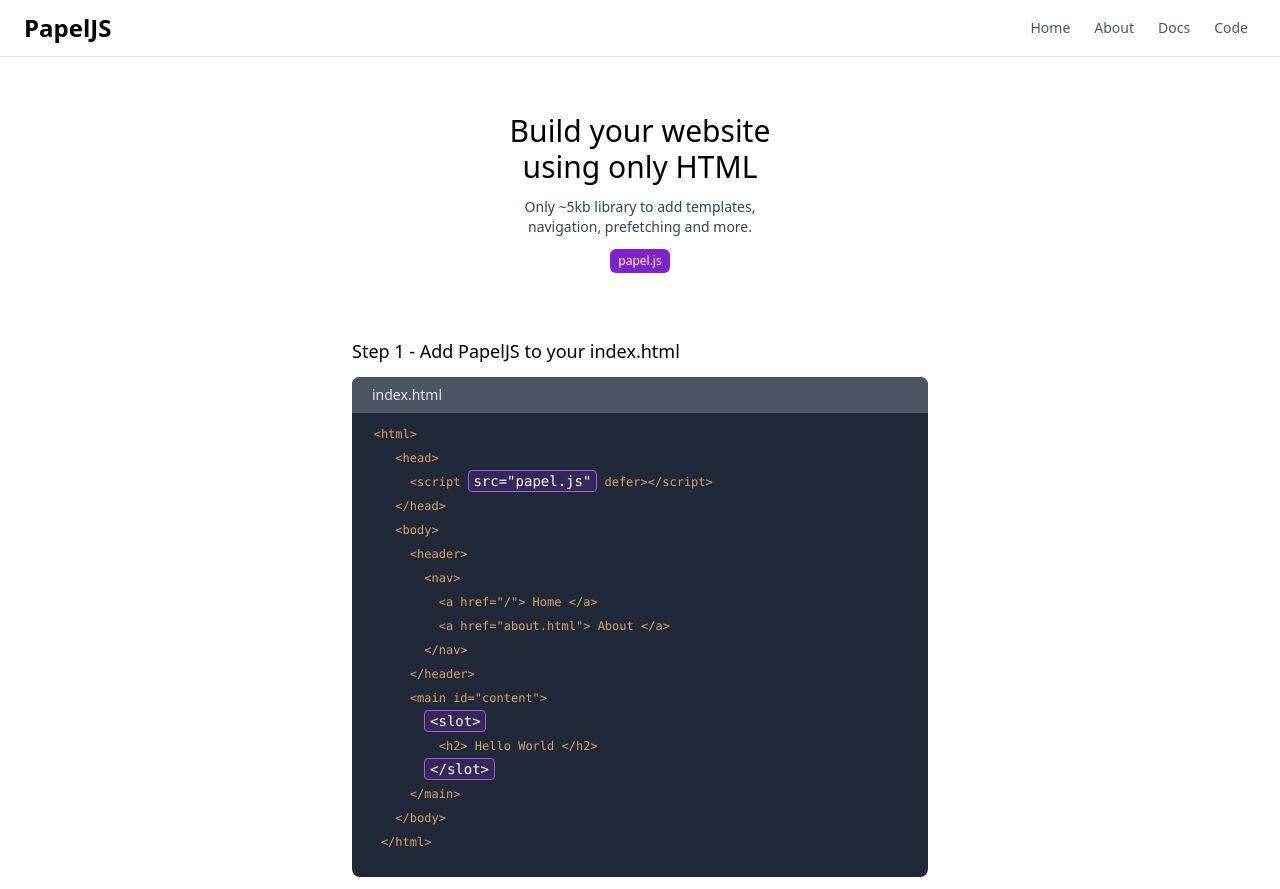
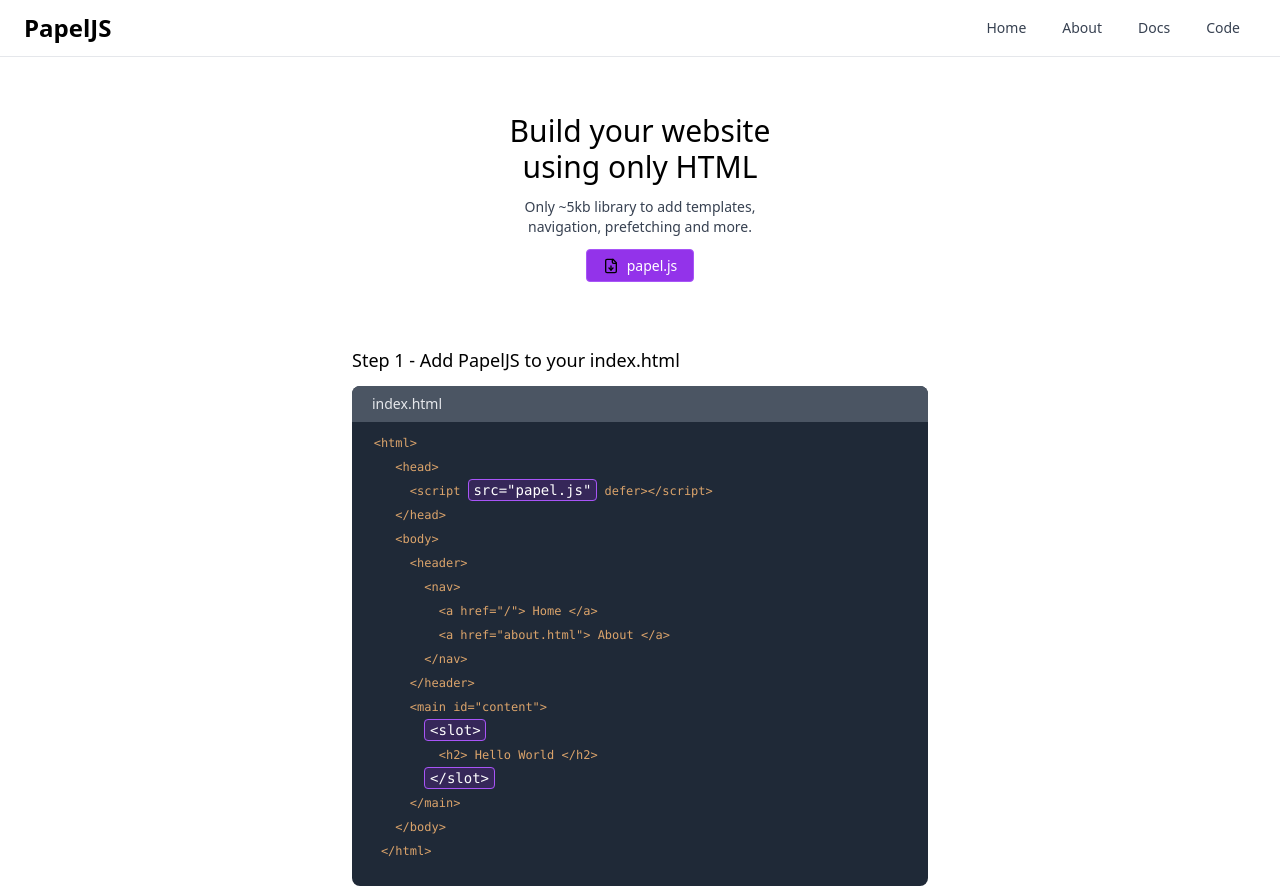
Before and after one commit to jecovier/papeljs, a website built with Vite: page src/index.html in a window 1280 px wide. Shown: the top 889 px of the page. Built offline with nearby package versions, Linux system fonts and the light colour scheme.

Commit message:
feat: minor improvements in web

```diff
--- a/src/index.html
+++ b/src/index.html
@@ -16,9 +16,7 @@
           PapelJS
         </a>
       </h1>
-      <nav
-        class="sm:flex gap-2 [&>a]:rounded [&>a]:px-2 [&>a]:py-1 [&>a]:text-sm [&>a]:font-normal [&>a]:text-gray-600 hover:[&>a]:bg-purple-600 hover:[&>a]:text-white"
-      >
+      <nav class="sm:flex gap-1">
         <a href="/papeljs/" p-boost p-prefetch>Home</a>
         <a href="/papeljs/about.html" p-boost p-prefetch>About</a>
         <a href="/papeljs/docs/" p-boost p-prefetch>Docs</a>
@@ -40,12 +38,19 @@
                 Only ~5kb library to add templates, navigation, prefetching and
                 more.
               </p>
-              <a
-                href="https://github.com/jecovier/papeljs"
-                class="text-xs bg-purple-700 text-white py-1 px-2 rounded-md mx-auto"
-              >
-                papel.js
-              </a>
+              <nav class="flex gap-4">
+                <a
+                  href="https://github.com/jecovier/papeljs"
+                  class="btn btn-primary mx-auto flex items-center"
+                >
+                  <img
+                    src="./assets/file-down.svg"
+                    alt="download"
+                    class="w-4 h-4 mr-2"
+                  />
+                  papel.js
+                </a>
+              </nav>
             </div>
           </div>
 
--- a/src/styles.css
+++ b/src/styles.css
@@ -7,10 +7,35 @@
   padding: 0.12rem 0.3rem;
 }
 
-.btn {
-  @apply text-sm rounded px-3 py-1;
+header nav a,
+.ghost {
+  @apply text-sm rounded px-4 py-[0.35rem] text-gray-700 transition-colors;
 
   &:hover {
-    @apply bg-purple-600 text-white;
+    @apply bg-primary-500 text-white;
+  }
+  &:active {
+    @apply bg-primary-700;
   }
 }
+
+button,
+.btn {
+  @apply text-sm rounded px-4 py-[0.35rem] border border-gray-400 transition-colors;
+
+  &.btn-primary {
+    @apply bg-primary-600 border-primary-500 text-white;
+  }
+
+  &.btn-outline {
+    @apply border-primary-500 text-primary-500;
+  }
+
+  &:hover {
+    @apply bg-primary-500 border-primary-500 text-white;
+  }
+
+  &.btn-primary:hover {
+    @apply bg-primary-700;
+  }
+}
--- a/tailwind.config.js
+++ b/tailwind.config.js
@@ -1,8 +1,14 @@
 /** @type {import('tailwindcss').Config} */
+import colors from "tailwindcss/colors";
+
 export default {
   content: ["src/**/*.{html,js,ts}"],
   theme: {
-    extend: {},
+    extend: {
+      colors: {
+        primary: colors.purple,
+      },
+    },
   },
   plugins: [],
 };
```
Also changed, not shown: src/assets/file-down.svg (added).
